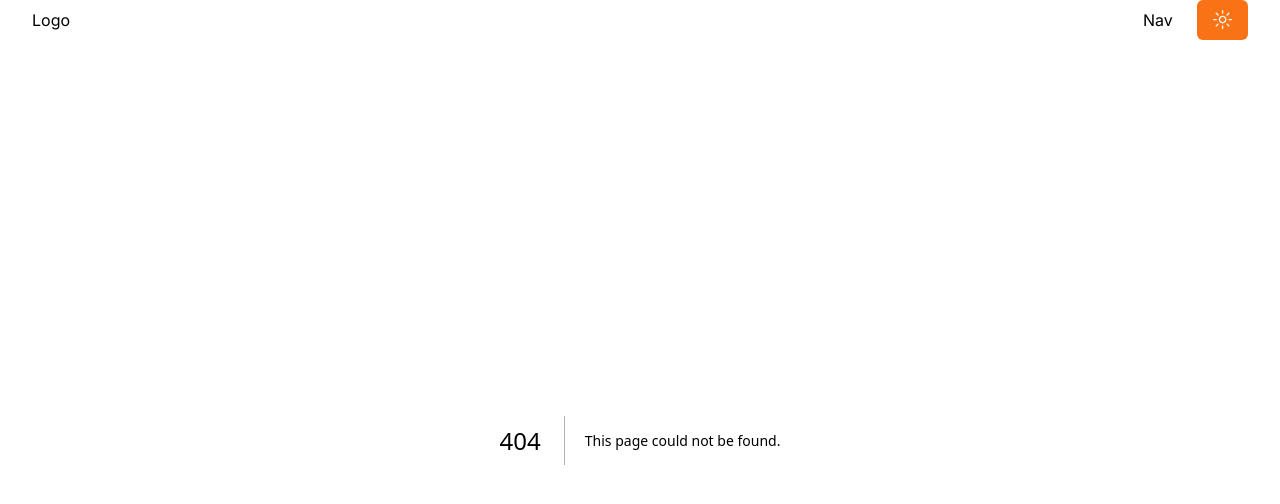
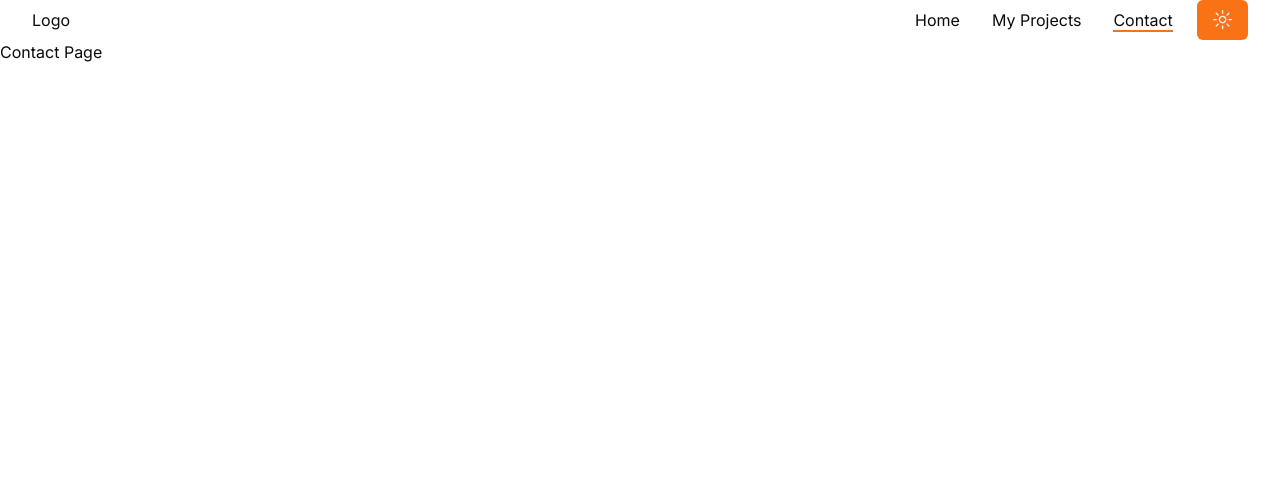
Before and after one commit to astaba/hello_ab_portfolio, a Next.js app: page /contact in a window 1280 px wide. Before the commit this address had no page. Shown: the top 504 px of the page. Built offline with nearby package versions, Linux system fonts and the light colour scheme.

Commit message:
Set up Desktop Nav

```diff
--- /dev/null
+++ b/src/app/contact/page.tsx
@@ -0,0 +1,9 @@
+import React from 'react'
+
+const Contact = () => {
+	return (
+		<h1>Contact Page</h1>
+	)
+}
+
+export default Contact
--- /dev/null
+++ b/src/app/projects/page.tsx
@@ -0,0 +1,9 @@
+import React from 'react'
+
+const Projects = () => {
+	return (
+		<h1>Projects Page</h1>
+	)
+}
+
+export default Projects
--- a/src/components/Header.tsx
+++ b/src/components/Header.tsx
@@ -5,8 +5,8 @@ import ThemeToggler from "./ThemeToggler";
 
 const navStyles = {
   wrapper: "hidden xl:flex items-center gap-x-8",
-  link: "",
-  underline: "",
+  link: "relative hover:text-primary transition-all",
+  underline: "bg-primary absolute left-0 bottom-0 h-[2px] w-full",
 }
 
 const Header = () => {
--- a/src/components/Nav.tsx
+++ b/src/components/Nav.tsx
@@ -1,6 +1,9 @@
 "use client";
 
 import React from "react";
+import Link from "next/link";
+import { usePathname } from "next/navigation";
+import { motion } from "framer-motion";
 
 type NavProps = {
   navStyles: {
@@ -10,8 +13,39 @@ type NavProps = {
   };
 };
 
+const links = [
+  { to: "/", label: "Home" },
+  { to: "/projects", label: "my projects" },
+  { to: "/contact", label: "contact" },
+];
+
 const Nav: React.FC<NavProps> = ({ navStyles }) => {
-  return <nav className={navStyles.wrapper}>Nav</nav>;
+  const pathname = usePathname();
+
+  return (
+    <nav className={navStyles.wrapper}>
+      {links.map((link, index) => {
+        return (
+          <Link
+            key={index}
+            href={link.to}
+            className={`capitalize ${navStyles.link}`}
+          >
+            {link.to === pathname && (
+              <motion.span
+                initial={{ y: "-100%" }}
+                animate={{ y: 0 }}
+                transition={{ type: "tween" }}
+                layoutId="underline"
+                className={navStyles.underline}
+              />
+            )}
+            {link.label}
+          </Link>
+        );
+      })}
+    </nav>
+  );
 };
 
 export default Nav;
```
